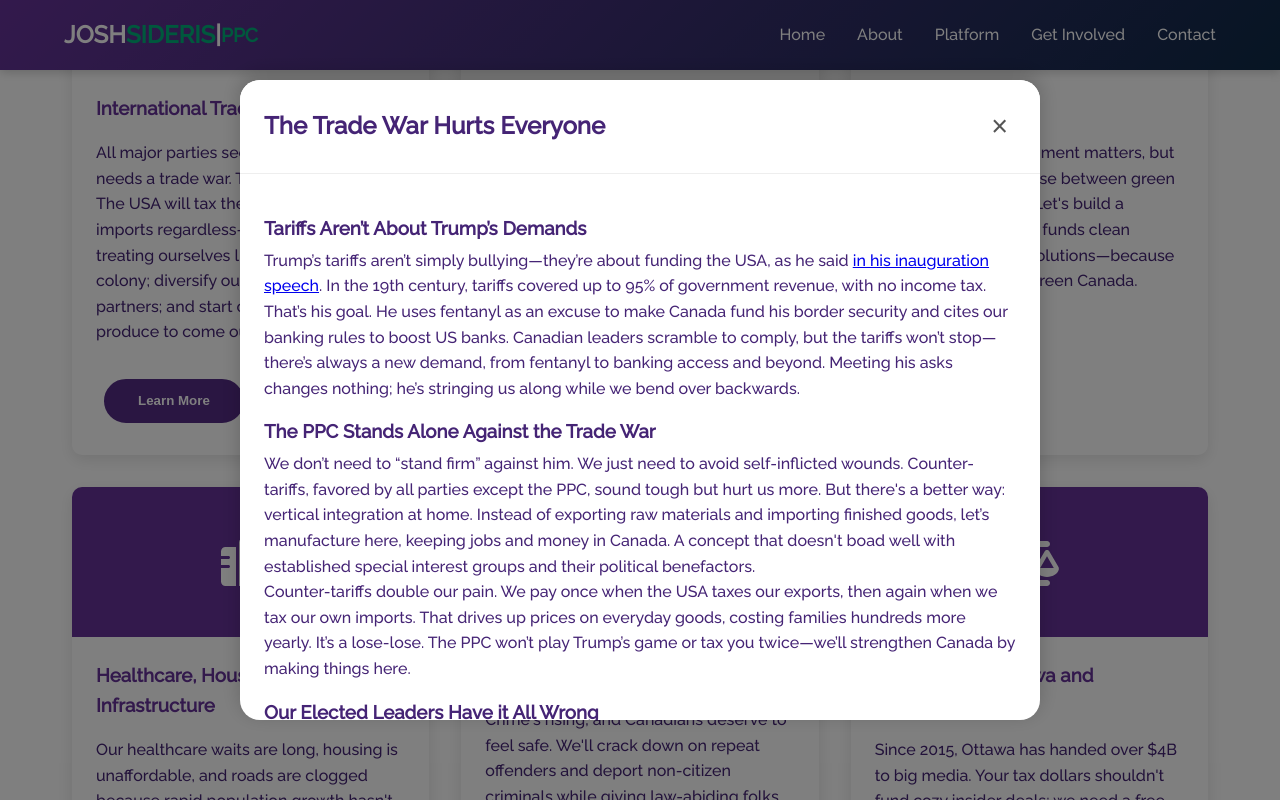
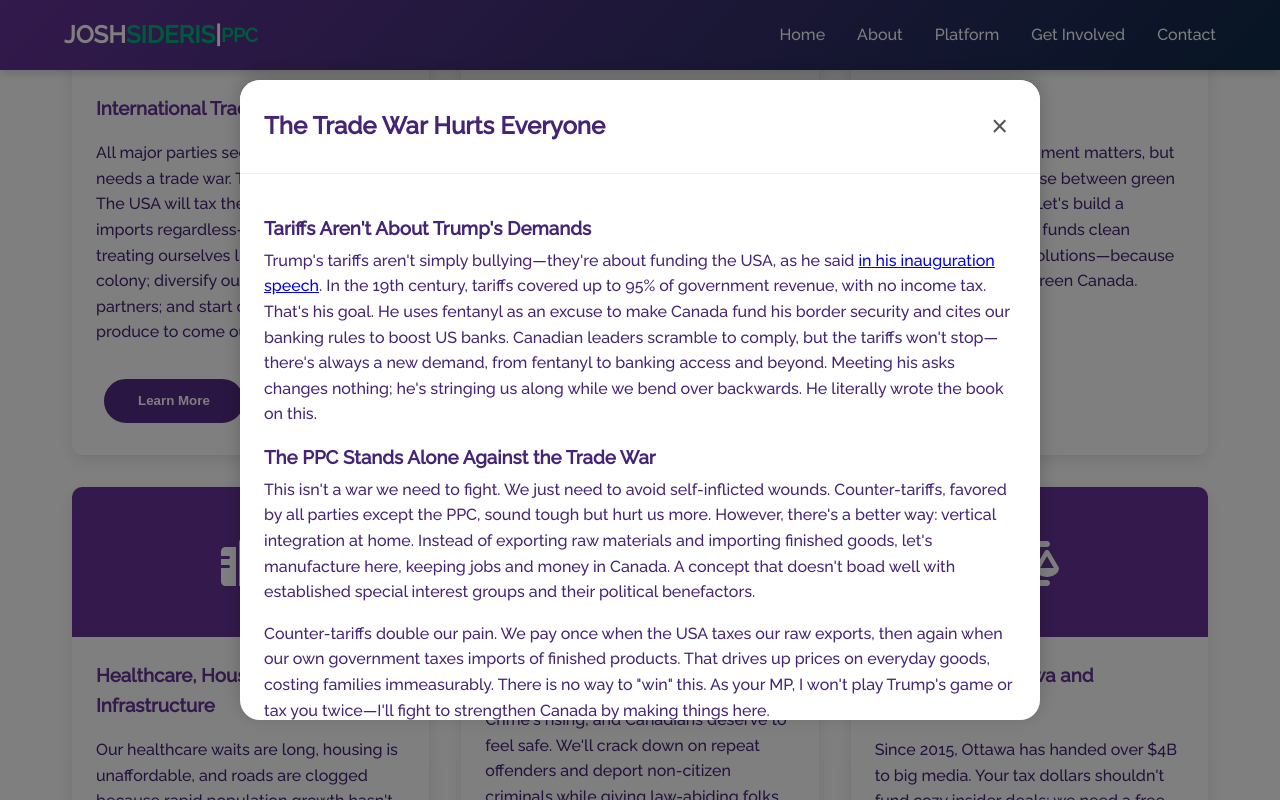
Before and after one commit to JSideris/vote-for-josh-ppc, a React (Create React App) app: page / in a window 1280 px wide. Both pictures are taken after a click on the button "Learn More". Shown: the part 2139-2939 px from the top of the page. Built offline with nearby package versions, Linux system fonts and the light colour scheme.

Commit message:
Updated trade info.

```diff
--- a/package.json
+++ b/package.json
@@ -26,7 +26,7 @@
     "build": "react-scripts build",
     "test": "react-scripts test",
     "eject": "react-scripts eject",
-    "predeploy": "npm run build",
+    "predeploy": "npm run build && copy CNAME build\\CNAME",
     "deploy": "gh-pages -d build"
   },
   "eslintConfig": {
--- a/src/components/Platform/Platform.tsx
+++ b/src/components/Platform/Platform.tsx
@@ -19,16 +19,16 @@
 			detailedContent: (
 				<>
 
-					<h3>Tariffs Aren’t About Trump’s Demands</h3>
-					<p>Trump’s tariffs aren’t simply bullying—they’re about funding the USA, as he said <a href="https://youtu.be/MhlakXbewcM" target="_blank">in his inauguration speech</a>. In the 19th century, tariffs covered up to 95% of government revenue, with no income tax. That’s his goal. He uses fentanyl as an excuse to make Canada fund his border security and cites our banking rules to boost US banks. Canadian leaders scramble to comply, but the tariffs won’t stop—there’s always a new demand, from fentanyl to banking access and beyond. Meeting his asks changes nothing; he’s stringing us along while we bend over backwards.</p>
+					<h3>Tariffs Aren't About Trump's Demands</h3>
+					<p>Trump's tariffs aren't simply bullying—they're about funding the USA, as he said <a href="https://youtu.be/MhlakXbewcM" target="_blank">in his inauguration speech</a>. In the 19th century, tariffs covered up to 95% of government revenue, with no income tax. That's his goal. He uses fentanyl as an excuse to make Canada fund his border security and cites our banking rules to boost US banks. Canadian leaders scramble to comply, but the tariffs won't stop—there's always a new demand, from fentanyl to banking access and beyond. Meeting his asks changes nothing; he's stringing us along while we bend over backwards. He literally wrote the book on this.</p>
 
 					<h3>The PPC Stands Alone Against the Trade War</h3>
-					<p>We don’t need to “stand firm” against him. We just need to avoid self-inflicted wounds. Counter-tariffs, favored by all parties except the PPC, sound tough but hurt us more. But there's a better way: vertical integration at home. Instead of exporting raw materials and importing finished goods, let’s manufacture here, keeping jobs and money in Canada. A concept that doesn't boad well with established special interest groups and their political benefactors.</p>
-					<p>Counter-tariffs double our pain. We pay once when the USA taxes our exports, then again when we tax our own imports. That drives up prices on everyday goods, costing families hundreds more yearly. It’s a lose-lose. The PPC won’t play Trump’s game or tax you twice—we’ll strengthen Canada by making things here.</p>
+					<p>This isn't a war we need to fight. We just need to avoid self-inflicted wounds. Counter-tariffs, favored by all parties except the PPC, sound tough but hurt us more. However, there's a better way: vertical integration at home. Instead of exporting raw materials and importing finished goods, let's manufacture here, keeping jobs and money in Canada. A concept that doesn't boad well with established special interest groups and their political benefactors.</p>
+					<p>Counter-tariffs double our pain. We pay once when the USA taxes our raw exports, then again when our own government taxes imports of finished products. That drives up prices on everyday goods, costing families immeasurably. There is no way to "win" this. As your MP, I won't play Trump's game or tax you twice—I'll fight to strengthen Canada by making things here.</p>
 
 					<h3>Our Elected Leaders Have it All Wrong</h3>
 
-					<p>The trade war is a disaster we don’t need. The PPC has a better way—free trade, less dependence on the USA, and an economy built for Canadians, not corporations.</p>
+					<p>The trade war is a disaster we don't need. The PPC has a better way—free trade, less dependence on the USA, and an economy built for Canadians, not corporations.</p>
 				</>
 			)
 		},
--- a/src/components/SlideUpModal/SlideUpModal.css
+++ b/src/components/SlideUpModal/SlideUpModal.css
@@ -1,9 +1,9 @@
-.modal-content h2{
-	/* margin: 4px 0; */
+.modal-content h3{
+	margin: 16px 0 4px 0;
 }
 
-.modal-content h3{
-	margin: 16px 0 4px 0;
+.modal-content p{
+	margin: 4px 0 16px 0;
 }
 
 /* Modal.css */
```
Also changed, not shown: 1 other file (tests, documents, lock files or other folders).
